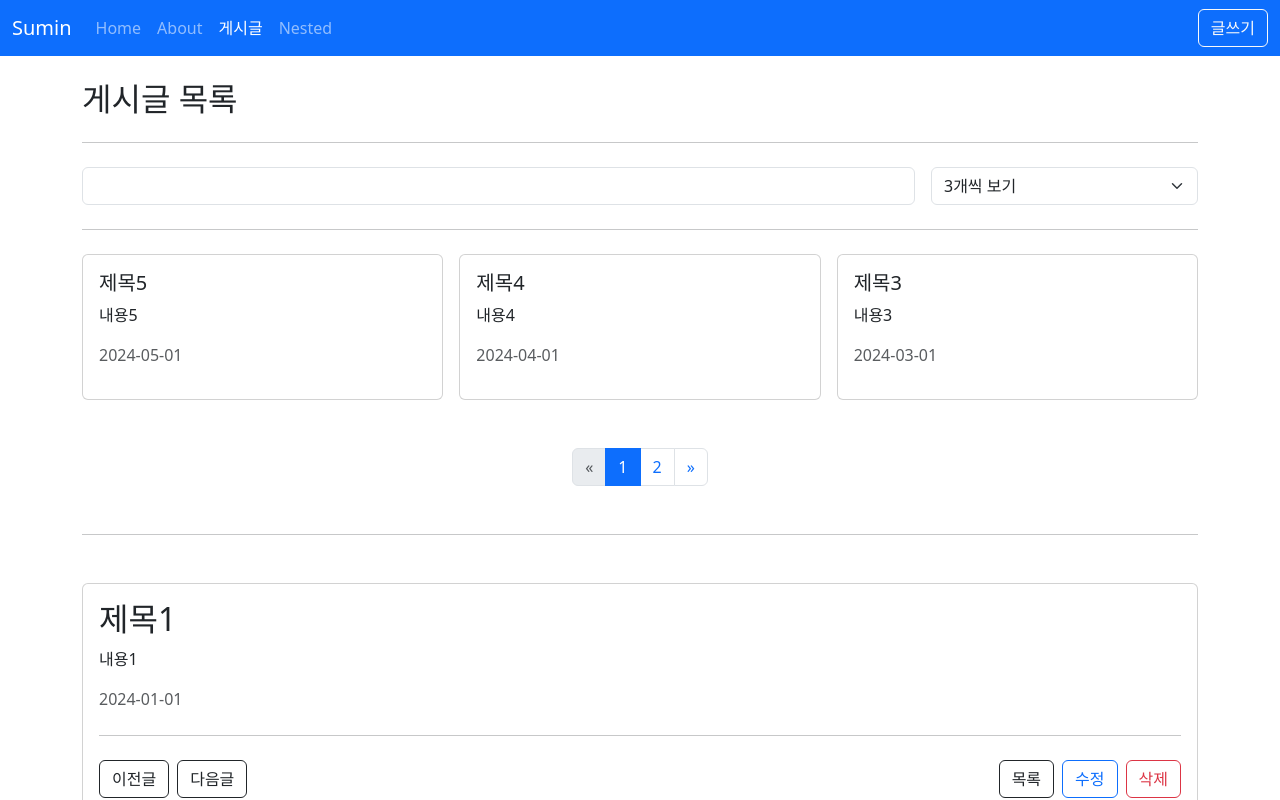
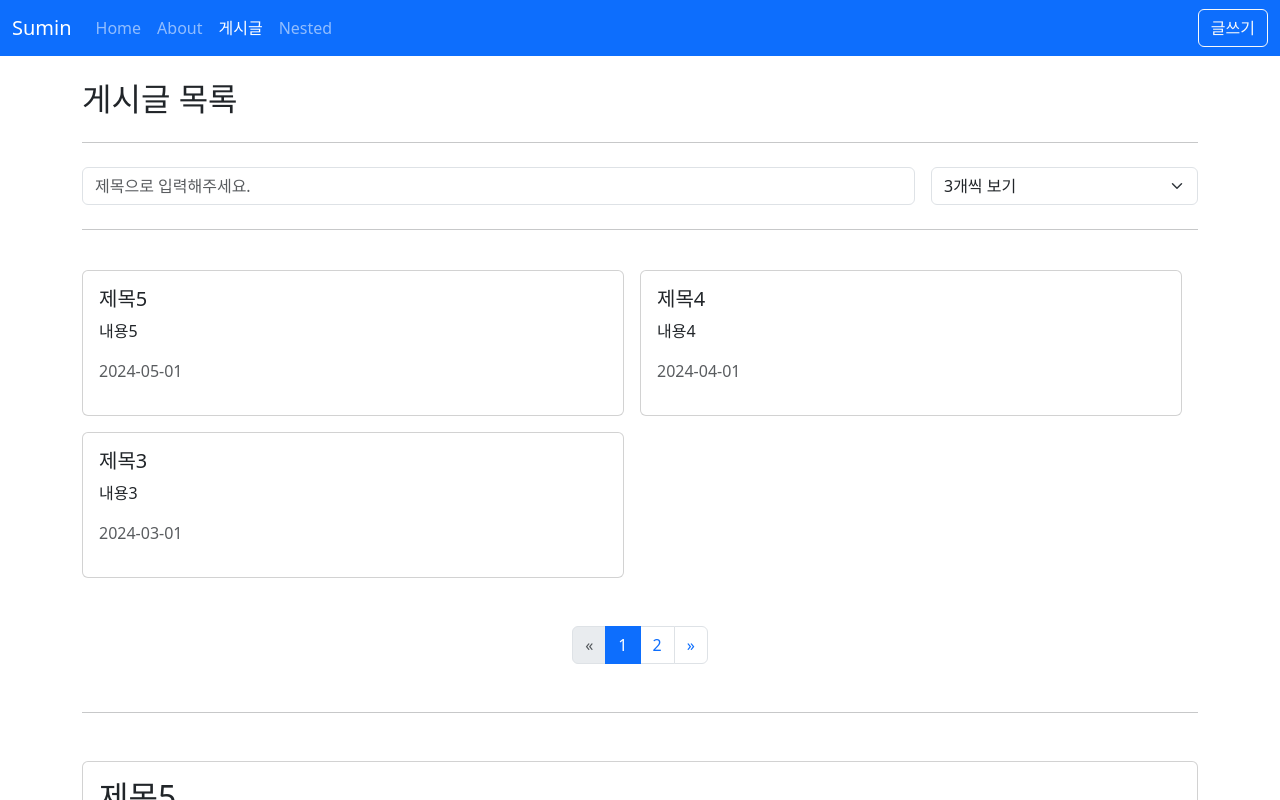
Before and after one commit to sum529-create/vue-board, a Vue app: page /posts in a window 1280 px wide. Shown: the top 800 px of the page. Built offline with nearby package versions, Linux system fonts and the light colour scheme; data requests are answered from the project's data file.

Commit message:
refactoring: 공통컴포넌트 분리
1. AppGrid - row/column 형식
2. AppPagination - 페이지네이션
3. PostFilter - 게시글 검색
4. PostForm - 게시글 추가/수정 양식

```diff
--- /dev/null
+++ b/src/components/AppGrid.vue
@@ -0,0 +1,22 @@
+<template>
+  <div class="row g-3">
+    <div v-for="(item, index) in items" :key="index" :class="colClass">
+      <slot :item="item" :index="index"></slot>
+    </div>
+  </div>
+</template>
+
+<script setup>
+defineProps({
+  items: {
+    type: Array,
+    required: true,
+  },
+  colClass: {
+    type: String,
+    default: "col-4",
+  },
+});
+</script>
+
+<style lang="scss" scoped></style>
--- /dev/null
+++ b/src/components/posts/AppPagination.vue
@@ -0,0 +1,62 @@
+<template>
+  <nav class="mt-5" aria-label="Page navigation example">
+    <ul class="pagination justify-content-center">
+      <li class="page-item" :class="isPrePage">
+        <a
+          class="page-link"
+          href="#"
+          aria-label="Previous"
+          @click.prevent="$emit('page', currentPage - 1)"
+        >
+          <span aria-hidden="true">&laquo;</span>
+        </a>
+      </li>
+      <li
+        v-for="page in pageCount"
+        :key="page"
+        class="page-item"
+        :class="{ active: currentPage === page }"
+      >
+        <a class="page-link" href="#" @click.prevent="$emit('page', page)">{{
+          page
+        }}</a>
+      </li>
+      <li class="page-item" :class="isNextPage">
+        <a
+          class="page-link"
+          href="#"
+          aria-label="Next"
+          @click.prevent="$emit('page', currentPage + 1)"
+        >
+          <span aria-hidden="true">&raquo;</span>
+        </a>
+      </li>
+    </ul>
+  </nav>
+</template>
+
+<script setup>
+import { computed } from "vue";
+
+// props
+const props = defineProps({
+  currentPage: {
+    type: Number,
+    required: true,
+  },
+  pageCount: {
+    type: Number,
+    required: true,
+  },
+});
+
+// computed
+const isPrePage = computed(() => {
+  return { disabled: props.currentPage === 1 };
+});
+const isNextPage = computed(() => {
+  return { disabled: props.currentPage === props.pageCount };
+});
+</script>
+
+<style lang="scss" scoped></style>
--- /dev/null
+++ b/src/components/posts/PostFilter.vue
@@ -0,0 +1,41 @@
+<template>
+  <form>
+    <div class="row g-3">
+      <div class="col">
+        <input
+          :value="title"
+          @input="$emit('update:title', $event.target.value)"
+          type="text"
+          class="form-control"
+          placeholder="제목으로 입력해주세요."
+        />
+      </div>
+      <div class="col-3">
+        <select
+          :value="limit"
+          @input="$emit('update:limit', $event.target.value)"
+          name="select"
+          class="form-select"
+        >
+          <option value="3">3개씩 보기</option>
+          <option value="6">6개씩 보기</option>
+          <option value="9">9개씩 보기</option>
+        </select>
+      </div>
+    </div>
+  </form>
+</template>
+
+<script setup>
+defineProps({
+  title: {
+    type: String,
+  },
+  limit: {
+    type: Number,
+  },
+});
+defineEmits(["update:title", "update:limit"]);
+</script>
+
+<style lang="scss" scoped></style>
--- /dev/null
+++ b/src/components/posts/PostForm.vue
@@ -0,0 +1,37 @@
+<template>
+  <form>
+    <div class="mb-3">
+      <label for="title" class="form-label">제목</label>
+      <input
+        type="text"
+        :value="title"
+        @input="$emit('update:title', $event.target.value)"
+        class="form-control"
+        id="title"
+      />
+    </div>
+    <div class="mb-3">
+      <label for="content" class="form-label">내용</label>
+      <textarea
+        :value="content"
+        @input="$emit('update:content', $event.target.value)"
+        class="form-control"
+        id="content"
+        rows="3"
+      ></textarea>
+    </div>
+    <slot name="actions">
+      <div class="d-flex gap-2 mt-4"></div>
+    </slot>
+  </form>
+</template>
+
+<script setup>
+defineProps({
+  title: String,
+  content: String,
+});
+defineEmits(["update:title", "update:content"]);
+</script>
+
+<style lang="scss" scoped></style>
--- a/src/views/post/PostCreateView.vue
+++ b/src/views/post/PostCreateView.vue
@@ -2,26 +2,12 @@
   <div>
     <h2>게시글 등록</h2>
     <hr class="my-4" />
-    <form @submit.prevent="save">
-      <div class="mb-3">
-        <label for="title" class="form-label">제목</label>
-        <input
-          type="text"
-          v-model="formatPost.title"
-          class="form-control"
-          id="title"
-        />
-      </div>
-      <div class="mb-3">
-        <label for="content" class="form-label">내용</label>
-        <textarea
-          v-model="formatPost.content"
-          class="form-control"
-          id="content"
-          rows="3"
-        ></textarea>
-      </div>
-      <div class="pt-4">
+    <post-form
+      @submit.prevent="save"
+      v-model:title="formatPost.title"
+      v-model:content="formatPost.content"
+    >
+      <template #actions>
         <button
           type="button"
           class="btn btn-outline-dark me-2"
@@ -30,8 +16,8 @@
           목록
         </button>
         <button class="btn btn-primary">저장</button>
-      </div>
-    </form>
+      </template>
+    </post-form>
   </div>
 </template>
 
@@ -39,6 +25,7 @@
 import { createPost } from "@/api/posts";
 import { reactive } from "vue";
 import { useRouter } from "vue-router";
+import PostForm from "@/components/posts/PostForm.vue";
 
 const emit = defineEmits(["newPost"]);
 
--- a/src/views/post/PostEditView.vue
+++ b/src/views/post/PostEditView.vue
@@ -2,26 +2,12 @@
   <div>
     <h2>게시글 수정</h2>
     <hr class="my-4" />
-    <form @submit.prevent="edit">
-      <div class="mb-3">
-        <label for="title" class="form-label">제목</label>
-        <input
-          v-model="form.title"
-          type="text"
-          class="form-control"
-          id="title"
-        />
-      </div>
-      <div class="mb-3">
-        <label for="content" class="form-label">내용</label>
-        <textarea
-          v-model="form.content"
-          class="form-control"
-          id="content"
-          rows="3"
-        ></textarea>
-      </div>
-      <div class="pt-4">
+    <post-form
+      @submit.prevent="edit"
+      v-model:title="form.title"
+      v-model:content="form.content"
+    >
+      <template #actions>
         <button
           type="button"
           class="btn btn-outline-danger me-2"
@@ -30,13 +16,14 @@
           취소
         </button>
         <button @click="submitPost" class="btn btn-primary">수정</button>
-      </div>
-    </form>
+      </template>
+    </post-form>
   </div>
 </template>
 
 <script setup>
 import { getPostById, updatePost } from "@/api/posts";
+import PostForm from "@/components/posts/PostForm.vue";
 import { onMounted, ref } from "vue";
 import { useRoute, useRouter } from "vue-router";
 
--- a/src/views/post/PostListView.vue
+++ b/src/views/post/PostListView.vue
@@ -2,69 +2,35 @@
   <div>
     <h2>게시글 목록</h2>
     <hr class="my-4" />
-    <form @submit.prevent>
-      <div class="row g-3">
-        <div class="col">
-          <input v-model="params.title_like" type="text" class="form-control" />
-        </div>
-        <div class="col-3">
-          <select v-model="params._limit" name="select" class="form-select">
-            <option value="3">3개씩 보기</option>
-            <option value="6">6개씩 보기</option>
-            <option value="9">9개씩 보기</option>
-          </select>
-        </div>
-      </div>
-    </form>
+    <post-filter
+      @submit.prevent
+      v-model:title="params.title_like"
+      v-model:limit="params._limit"
+    />
     <hr class="my-4" />
     <div class="row g-3">
-      <div class="col-4" v-for="(item, i) in posts" :key="i">
+      <app-grid :items="posts" col-class="col-6">
+        <template v-slot="{ item }">
           <post-item
             :title="item.title"
             :content="item.content"
             :created-at="item.createdAt"
             @click="goPage(item.id)"
           />
+        </template>
+      </app-grid>
     </div>
-    </div>
-    <nav class="mt-5" aria-label="Page navigation example">
-      <ul class="pagination justify-content-center">
-        <li class="page-item" :class="{ disabled: params._page === 1 }">
-          <a
-            class="page-link"
-            href="#"
-            aria-label="Previous"
-            @click.prevent="--params._page"
-          >
-            <span aria-hidden="true">&laquo;</span>
-          </a>
-        </li>
-        <li
-          v-for="page in pageCount"
-          :key="page"
-          class="page-item"
-          :class="{ active: params._page === page }"
-        >
-          <a class="page-link" href="#" @click.prevent="movePage(page)">{{
-            page
-          }}</a>
-        </li>
-        <li class="page-item" :class="{ disabled: params._page === pageCount }">
-          <a
-            class="page-link"
-            href="#"
-            aria-label="Next"
-            @click.prevent="++params._page"
-          >
-            <span aria-hidden="true">&raquo;</span>
-          </a>
-        </li>
-      </ul>
-    </nav>
+    <app-pagination
+      :current-page="params._page"
+      :page-count="pageCount"
+      @page="(page) => (params._page = page)"
+    />
+    <template v-if="posts && posts.length > 0">
       <hr class="my-5" />
       <app-card>
-      <post-detail-view :id="1" />
+        <post-detail-view :id="posts[0].id" />
       </app-card>
+    </template>
   </div>
 </template>
 
@@ -75,6 +41,9 @@ import PostDetailView from "./PostDetailView.vue";
 import { computed, ref, watchEffect } from "vue";
 import { useRouter } from "vue-router";
 import AppCard from "@/components/AppCard.vue";
+import AppPagination from "@/components/posts/AppPagination.vue";
+import AppGrid from "@/components/AppGrid.vue";
+import PostFilter from "@/components/posts/PostFilter.vue";
 
 // data
 const posts = ref([]);
```
Lines whose indentation alone changed are shown as unchanged.
